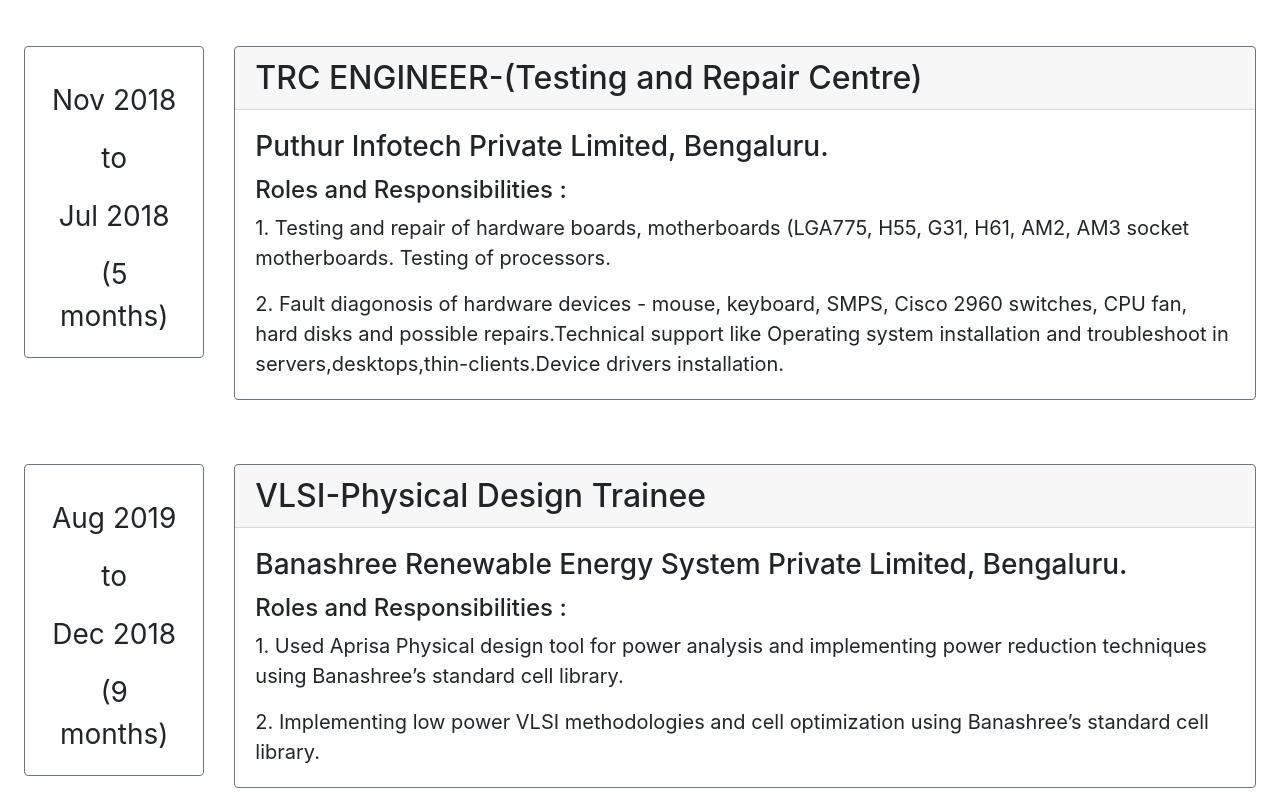
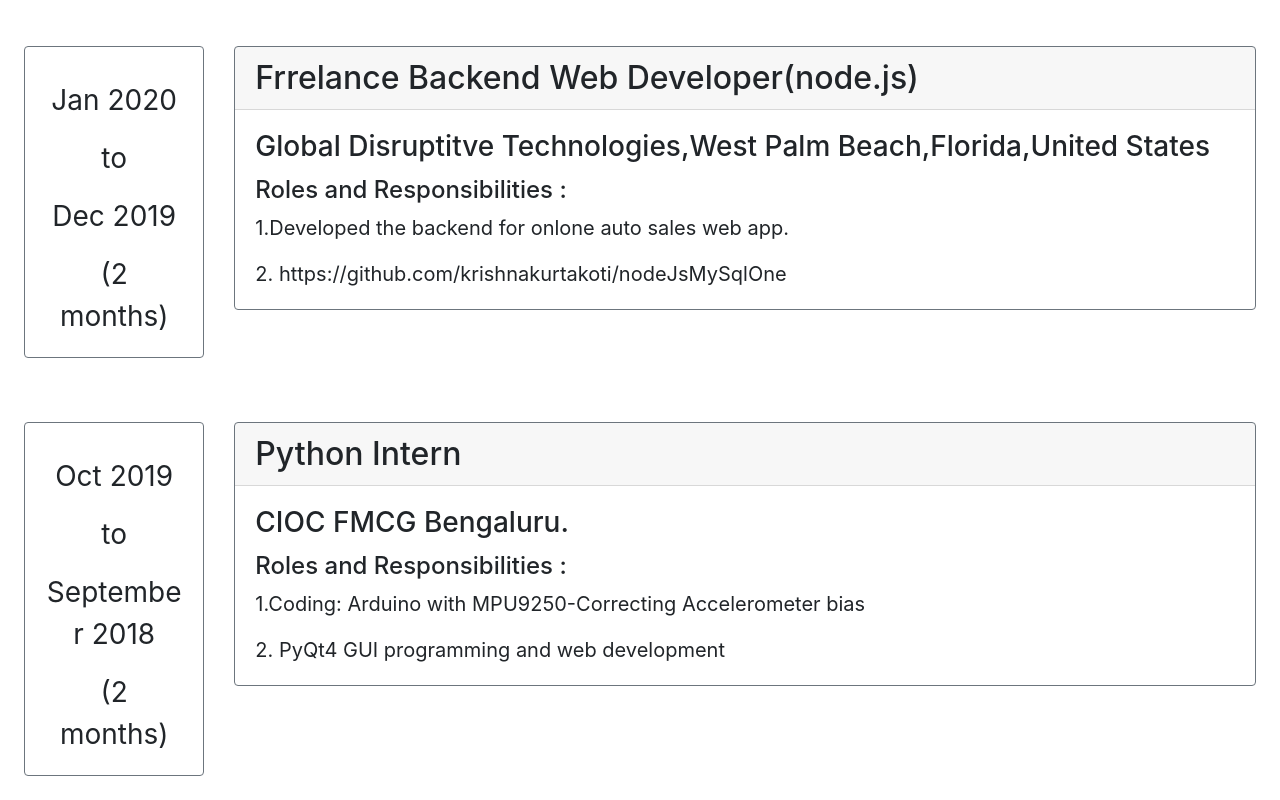
Before and after one commit to krishnakurtakoti/myProfileAngularOne, an Angular app: page / in a window 1280 px wide. Shown: the part 360-1160 px from the top of the page. Built offline with nearby package versions, Linux system fonts and the light colour scheme.

Commit message:
Update card-two.component.html
Added Experience of  2 recent companies

```diff
--- a/src/app/card-two/card-two.component.html
+++ b/src/app/card-two/card-two.component.html
@@ -34,16 +34,17 @@
 </div>
 <h2 class="p-4">WORK EXPERIENCE</h2>
 
+
 <div class="row p-4">
         <div class="col-sm-2">
           <div class="card border-secondary mb-3 text-center">
             <div class="card-body">
               <h5 class="card-title"></h5>
-              <p class="card-text" style="font-size:28px"> Nov 2018 </p>
+              <p class="card-text" style="font-size:28px"> Jan 2020 </p>
 
               <p class="card-text" style="font-size:28px"> to </p>
-              <p class="card-text" style="font-size:28px">Jul 2018 </p>
-              <p class="card-text" style="font-size:28px"> (5 months)</p>
+              <p class="card-text" style="font-size:28px">Dec 2019</p>
+              <p class="card-text" style="font-size:28px"> (2 months)</p>
 
             </div>
           </div>
@@ -51,13 +52,46 @@
         <div class="col-sm-10">
           <div class="card border-secondary mb-3">
                 <h5 class="card-header" style="font-size:32px">
-                        TRC ENGINEER-(Testing and Repair Centre)
+                        Frrelance Backend Web Developer(node.js)
                 </h5>
             <div class="card-body">
-              <h5 class="card-title" style="font-size:28px">Puthur Infotech Private Limited, Bengaluru.</h5>
+              <h5 class="card-title" style="font-size:28px">Global Disruptitve Technologies,West Palm Beach,Florida,United States</h5>
               <h6 style="font-size:24px">Roles and Responsibilities :</h6>
-              <p class="card-text" style="font-size:20px">1. Testing and repair of hardware boards, motherboards (LGA775, H55, G31, H61, AM2,  AM3 socket motherboards. Testing of processors.</p>
-              <p class="card-text" style="font-size:20px">2. Fault diagonosis of hardware devices - mouse, keyboard, SMPS, Cisco 2960 switches, CPU fan, hard disks and possible repairs.Technical support like Operating system installation and troubleshoot in servers,desktops,thin-clients.Device drivers installation.</p>
+              <p class="card-text" style="font-size:20px">1.Developed the backend for onlone auto sales web app. </p>
+              <p class="card-text" style="font-size:20px">2. https://github.com/krishnakurtakoti/nodeJsMySqlOne</p>
+
+            </div>
+          </div>
+        </div>
+      </div>
+
+
+
+
+<div class="row p-4">
+        <div class="col-sm-2">
+          <div class="card border-secondary mb-3 text-center">
+            <div class="card-body">
+              <h5 class="card-title"></h5>
+              <p class="card-text" style="font-size:28px">Oct 2019</p>
+
+              <p class="card-text" style="font-size:28px"> to </p>
+              <p class="card-text" style="font-size:28px">September 2018 </p>
+              <p class="card-text" style="font-size:28px"> (2 months)</p>
+
+            </div>
+          </div>
+        </div>
+        <div class="col-sm-10">
+          <div class="card border-secondary mb-3">
+                <h5 class="card-header" style="font-size:32px">
+                        Python Intern
+                </h5>
+            <div class="card-body">
+              <h5 class="card-title" style="font-size:28px">CIOC FMCG Bengaluru.</h5>
+              <h6 style="font-size:24px">Roles and Responsibilities :</h6>
+              <p class="card-text" style="font-size:20px">1.Coding: Arduino with MPU9250-Correcting Accelerometer bias </p>
+              <p class="card-text" style="font-size:20px">2. PyQt4 GUI  programming and web development</p>
 
             </div>
           </div>
```
